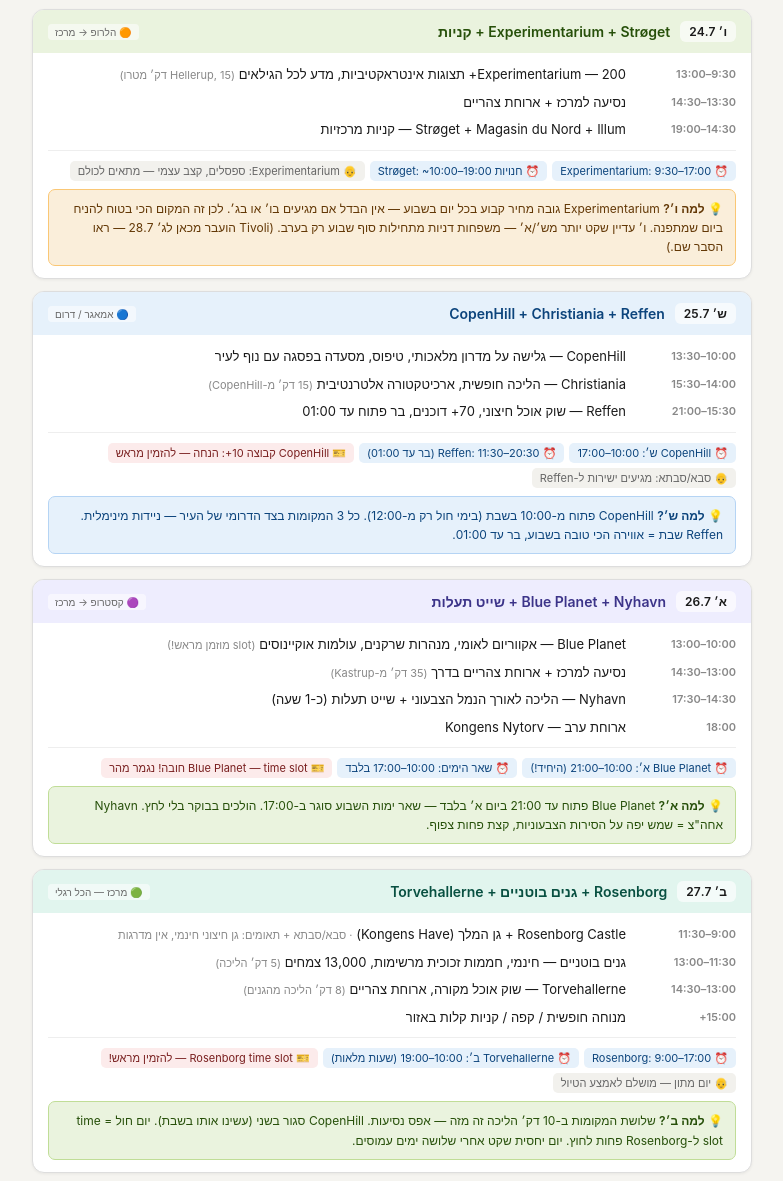
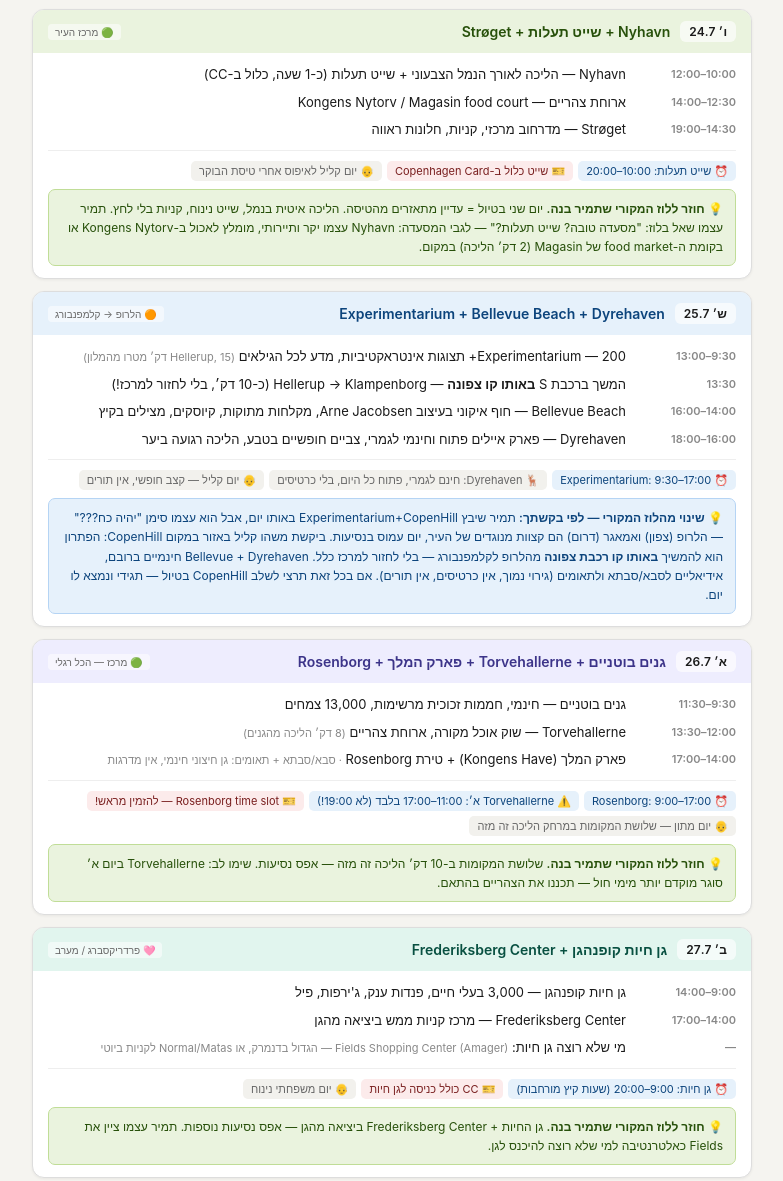
Before and after one commit to Juliasavransky/luz, a plain HTML site: page index.html in a window 1280 px wide. Shown: the part 506-1687 px from the top of the page, without its empty margins (248-1031 px from the left). Drawn offline with Linux system fonts and the light colour scheme.

Commit message:
fix for tamir

```diff
--- a/index.html
+++ b/index.html
@@ -210,99 +210,97 @@
     </div>
   </div>
 
-  <!-- DAY 2: EXPERIMENTARIUM -->
+  <!-- DAY 2: NYHAVN + STRØGET -->
   <div class="day-card">
     <div class="dh fri">
       <span class="dpill">ו׳ 24.7</span>
-      <span class="dtitle fri">Experimentarium + Strøget + קניות</span>
-      <span class="dzone">🟠 הלרופ → מרכז</span>
+      <span class="dtitle fri">Nyhavn + שייט תעלות + Strøget</span>
+      <span class="dzone">🟢 מרכז העיר</span>
     </div>
     <div class="db">
       <div class="tl">
-        <span class="ts">9:30–13:00</span><span class="tc">Experimentarium — 200+ תצוגות אינטראקטיביות, מדע לכל הגילאים <small>(Hellerup, 15 דק׳ מטרו)</small></span>
-        <span class="ts">13:30–14:30</span><span class="tc">נסיעה למרכז + ארוחת צהריים</span>
-        <span class="ts">14:30–19:00</span><span class="tc">Strøget + Magasin du Nord + Illum — קניות מרכזיות</span>
+        <span class="ts">10:00–12:00</span><span class="tc">Nyhavn — הליכה לאורך הנמל הצבעוני + שייט תעלות (כ-1 שעה, כלול ב-CC)</span>
+        <span class="ts">12:30–14:00</span><span class="tc">ארוחת צהריים — Kongens Nytorv / Magasin food court</span>
+        <span class="ts">14:30–19:00</span><span class="tc">Strøget — מדרחוב מרכזי, קניות, חלונות ראווה</span>
+      </div>
+      <div class="divider"></div>
+      <div class="tags">
+        <span class="tag th">⏰ שייט תעלות: 10:00–20:00</span>
+        <span class="tag tk">🎫 שייט כלול ב-Copenhagen Card</span>
+        <span class="tag tn">👴 יום קליל לאיפוס אחרי טיסת הבוקר</span>
+      </div>
+      <div class="tip green">💡 <b>חוזר ללוז המקורי שתמיר בנה.</b> יום שני בטיול = עדיין מתאזרים מהטיסה. הליכה איטית בנמל, שייט נינוח, קניות בלי לחץ. תמיר עצמו שאל בלוז: "מסעדה טובה? שייט תעלות?" — לגבי המסעדה: Nyhavn עצמו יקר ותיירותי, מומלץ לאכול ב-Kongens Nytorv או בקומת ה-food market של Magasin (2 דק׳ הליכה) במקום.</div>
+    </div>
+  </div>
+
+  <!-- DAY 3: EXPERIMENTARIUM + BELLEVUE + DYREHAVEN -->
+  <div class="day-card">
+    <div class="dh sat">
+      <span class="dpill">ש׳ 25.7</span>
+      <span class="dtitle sat">Experimentarium + Bellevue Beach + Dyrehaven</span>
+      <span class="dzone">🟠 הלרופ → קלמפנבורג</span>
+    </div>
+    <div class="db">
+      <div class="tl">
+        <span class="ts">9:30–13:00</span><span class="tc">Experimentarium — 200+ תצוגות אינטראקטיביות, מדע לכל הגילאים <small>(Hellerup, 15 דק׳ מטרו מהמלון)</small></span>
+        <span class="ts">13:30</span><span class="tc">המשך ברכבת S <b>באותו קו צפונה</b> — Hellerup → Klampenborg (כ-10 דק׳, בלי לחזור למרכז!)</span>
+        <span class="ts">14:00–16:00</span><span class="tc">Bellevue Beach — חוף איקוני בעיצוב Arne Jacobsen, מקלחות מתוקות, קיוסקים, מצילים בקיץ</span>
+        <span class="ts">16:00–18:00</span><span class="tc">Dyrehaven — פארק איילים פתוח וחינמי לגמרי, צביים חופשיים בטבע, הליכה רגועה ביער</span>
       </div>
       <div class="divider"></div>
       <div class="tags">
         <span class="tag th">⏰ Experimentarium: 9:30–17:00</span>
-        <span class="tag th">⏰ חנויות Strøget: ~10:00–19:00</span>
-        <span class="tag tn">👴 Experimentarium: ספסלים, קצב עצמי — מתאים לכולם</span>
+        <span class="tag tn">🦌 Dyrehaven: חינם לגמרי, פתוח כל היום, בלי כרטיסים</span>
+        <span class="tag tn">👴 יום קליל — קצב חופשי, אין תורים</span>
       </div>
-      <div class="tip amber">💡 <b>למה ו׳?</b> Experimentarium גובה מחיר קבוע בכל יום בשבוע — אין הבדל אם מגיעים בו׳ או בג׳. לכן זה המקום הכי בטוח להניח ביום שמתפנה. ו׳ עדיין שקט יותר מש׳/א׳ — משפחות דניות מתחילות סוף שבוע רק בערב. (Tivoli הועבר מכאן לג׳ 28.7 — ראו הסבר שם.)</div>
+      <div class="tip blue">💡 <b>שינוי מהלוז המקורי — לפי בקשתך:</b> תמיר שיבץ Experimentarium+CopenHill באותו יום, אבל הוא עצמו סימן "יהיה כח???" — הלרופ (צפון) ואמאגר (דרום) הם קצוות מנוגדים של העיר, יום עמוס בנסיעות. ביקשת משהו קליל באזור במקום CopenHill: הפתרון הוא להמשיך <b>באותו קו רכבת צפונה</b> מהלרופ לקלמפנבורג — בלי לחזור למרכז כלל. Bellevue + Dyrehaven חינמיים ברובם, אידיאליים לסבא/סבתא ולתאומים (גירוי נמוך, אין כרטיסים, אין תורים). אם בכל זאת תרצי לשלב CopenHill בטיול — תגידי ונמצא לו יום.</div>
     </div>
   </div>
 
-  <!-- DAY 3: AMAGER -->
-  <div class="day-card">
-    <div class="dh sat">
-      <span class="dpill">ש׳ 25.7</span>
-      <span class="dtitle sat">CopenHill + Christiania + Reffen</span>
-      <span class="dzone">🔵 אמאגר / דרום</span>
-    </div>
-    <div class="db">
-      <div class="tl">
-        <span class="ts">10:00–13:30</span><span class="tc">CopenHill — גלישה על מדרון מלאכותי, טיפוס, מסעדה בפסגה עם נוף לעיר</span>
-        <span class="ts">14:00–15:30</span><span class="tc">Christiania — הליכה חופשית, ארכיטקטורה אלטרנטיבית <small>(15 דק׳ מ-CopenHill)</small></span>
-        <span class="ts">15:30–21:00</span><span class="tc">Reffen — שוק אוכל חיצוני, 70+ דוכנים, בר פתוח עד 01:00</span>
-      </div>
-      <div class="divider"></div>
-      <div class="tags">
-        <span class="tag th">⏰ CopenHill ש׳: 10:00–17:00</span>
-        <span class="tag th">⏰ Reffen: 11:30–20:30 (בר עד 01:00)</span>
-        <span class="tag tk">🎫 CopenHill קבוצה 10+: הנחה — להזמין מראש</span>
-        <span class="tag tn">👴 סבא/סבתא: מגיעים ישירות ל-Reffen</span>
-      </div>
-      <div class="tip blue">💡 <b>למה ש׳?</b> CopenHill פתוח מ-10:00 בשבת (בימי חול רק מ-12:00). כל 3 המקומות בצד הדרומי של העיר — ניידות מינימלית. Reffen שבת = אווירה הכי טובה בשבוע, בר עד 01:00.</div>
-    </div>
-  </div>
-
-  <!-- DAY 4: BLUE PLANET + NYHAVN -->
+  <!-- DAY 4: ROSENBORG CLUSTER -->
   <div class="day-card">
     <div class="dh sun">
       <span class="dpill">א׳ 26.7</span>
-      <span class="dtitle sun">Blue Planet + Nyhavn + שייט תעלות</span>
-      <span class="dzone">🟣 קסטרופ → מרכז</span>
-    </div>
-    <div class="db">
-      <div class="tl">
-        <span class="ts">10:00–13:00</span><span class="tc">Blue Planet — אקווריום לאומי, מנהרות שרקנים, עולמות אוקיינוסים <small>(slot מוזמן מראש!)</small></span>
-        <span class="ts">13:00–14:30</span><span class="tc">נסיעה למרכז + ארוחת צהריים בדרך <small>(35 דק׳ מ-Kastrup)</small></span>
-        <span class="ts">14:30–17:30</span><span class="tc">Nyhavn — הליכה לאורך הנמל הצבעוני + שייט תעלות (כ-1 שעה)</span>
-        <span class="ts">18:00</span><span class="tc">ארוחת ערב — Kongens Nytorv</span>
-      </div>
-      <div class="divider"></div>
-      <div class="tags">
-        <span class="tag th">⏰ Blue Planet א׳: 10:00–21:00 (היחיד!)</span>
-        <span class="tag th">⏰ שאר הימים: 10:00–17:00 בלבד</span>
-        <span class="tag tk">🎫 Blue Planet — time slot חובה! נגמר מהר</span>
-      </div>
-      <div class="tip green">💡 <b>למה א׳?</b> Blue Planet פתוח עד 21:00 ביום א׳ בלבד — שאר ימות השבוע סוגר ב-17:00. הולכים בבוקר בלי לחץ. Nyhavn אחה"צ = שמש יפה על הסירות הצבעוניות, קצת פחות צפוף.</div>
-    </div>
-  </div>
-
-  <!-- DAY 5: ROSENBORG CLUSTER -->
-  <div class="day-card">
-    <div class="dh mon">
-      <span class="dpill">ב׳ 27.7</span>
-      <span class="dtitle mon">Rosenborg + גנים בוטניים + Torvehallerne</span>
+      <span class="dtitle sun">גנים בוטניים + Torvehallerne + פארק המלך + Rosenborg</span>
       <span class="dzone">🟢 מרכז — הכל רגלי</span>
     </div>
     <div class="db">
       <div class="tl">
-        <span class="ts">9:00–11:30</span><span class="tc">Rosenborg Castle + גן המלך (Kongens Have) <small>· סבא/סבתא + תאומים: גן חיצוני חינמי, אין מדרגות</small></span>
-        <span class="ts">11:30–13:00</span><span class="tc">גנים בוטניים — חינמי, חממות זכוכית מרשימות, 13,000 צמחים <small>(5 דק׳ הליכה)</small></span>
-        <span class="ts">13:00–14:30</span><span class="tc">Torvehallerne — שוק אוכל מקורה, ארוחת צהריים <small>(8 דק׳ הליכה מהגנים)</small></span>
-        <span class="ts">15:00+</span><span class="tc">מנוחה חופשית / קפה / קניות קלות באזור</span>
+        <span class="ts">9:30–11:30</span><span class="tc">גנים בוטניים — חינמי, חממות זכוכית מרשימות, 13,000 צמחים</span>
+        <span class="ts">12:00–13:30</span><span class="tc">Torvehallerne — שוק אוכל מקורה, ארוחת צהריים <small>(8 דק׳ הליכה מהגנים)</small></span>
+        <span class="ts">14:00–17:00</span><span class="tc">פארק המלך (Kongens Have) + טירת Rosenborg <small>· סבא/סבתא + תאומים: גן חיצוני חינמי, אין מדרגות</small></span>
       </div>
       <div class="divider"></div>
       <div class="tags">
         <span class="tag th">⏰ Rosenborg: 9:00–17:00</span>
-        <span class="tag th">⏰ Torvehallerne ב׳: 10:00–19:00 (שעות מלאות)</span>
+        <span class="tag th">⚠️ Torvehallerne א׳: 11:00–17:00 בלבד (לא 19:00!)</span>
         <span class="tag tk">🎫 Rosenborg time slot — להזמין מראש!</span>
-        <span class="tag tn">👴 יום מתון — מושלם לאמצע הטיול</span>
+        <span class="tag tn">👴 יום מתון — שלושת המקומות במרחק הליכה זה מזה</span>
       </div>
-      <div class="tip green">💡 <b>למה ב׳?</b> שלושת המקומות ב-10 דק׳ הליכה זה מזה — אפס נסיעות. CopenHill סגור בשני (עשינו אותו בשבת). יום חול = time slot ל-Rosenborg פחות לחוץ. יום יחסית שקט אחרי שלושה ימים עמוסים.</div>
+      <div class="tip green">💡 <b>חוזר ללוז המקורי שתמיר בנה.</b> שלושת המקומות ב-10 דק׳ הליכה זה מזה — אפס נסיעות. שימו לב: Torvehallerne ביום א׳ סוגר מוקדם יותר מימי חול — תכננו את הצהריים בהתאם.</div>
+    </div>
+  </div>
+
+  <!-- DAY 5: ZOO -->
+  <div class="day-card">
+    <div class="dh mon">
+      <span class="dpill">ב׳ 27.7</span>
+      <span class="dtitle mon">גן חיות קופנהגן + Frederiksberg Center</span>
+      <span class="dzone">🩷 פרדריקסברג / מערב</span>
+    </div>
+    <div class="db">
+      <div class="tl">
+        <span class="ts">9:00–14:00</span><span class="tc">גן חיות קופנהגן — 3,000 בעלי חיים, פנדות ענק, ג'ירפות, פיל</span>
+        <span class="ts">14:00–17:00</span><span class="tc">Frederiksberg Center — מרכז קניות ממש ביציאה מהגן</span>
+        <span class="ts">—</span><span class="tc">מי שלא רוצה גן חיות: <small>Fields Shopping Center (Amager) — הגדול בדנמרק, או Normal/Matas לקניות ביוטי</small></span>
+      </div>
+      <div class="divider"></div>
+      <div class="tags">
+        <span class="tag th">⏰ גן חיות: 9:00–20:00 (שעות קיץ מורחבות)</span>
+        <span class="tag tk">🎫 CC כולל כניסה לגן חיות</span>
+        <span class="tag tn">👴 יום משפחתי נינוח</span>
+      </div>
+      <div class="tip green">💡 <b>חוזר ללוז המקורי שתמיר בנה.</b> גן החיות + Frederiksberg Center ביציאה מהגן — אפס נסיעות נוספות. תמיר עצמו ציין את Fields כאלטרנטיבה למי שלא רוצה להיכנס לגן.</div>
     </div>
   </div>
 
@@ -323,32 +321,34 @@
         <span class="tag th">⏰ ג׳: 11:00–23:00 (שעה אחת מוקדם מו׳/ש׳)</span>
         <span class="tag tk">🎫 כניסה + Ride Pass בתמחור דינמי — ביום חול זול יותר!</span>
         <span class="tag tn">👴 סבא/סבתא: גן + מסעדות, בלי הגבהות</span>
+        <span class="tag tw">⚠️ תמיר סימן בלוז: לבדוק מזג אוויר — גן חוץ, גשם משבש</span>
       </div>
       <div class="tip green">💡 <b>למה ג׳ ולא ו׳ כמו במקור?</b> Tivoli משתמש בתמחור דינמי לפי ביקוש — ימי ו׳/ש׳ יקרים יותר <b>וגם</b> עמוסים משמעותית יותר (זה אטרקציית פארק שעשועים קלאסית עם תמחור שיא/שפל). ביום חול (ג׳) המחיר נמוך יותר וגם הפארק רגוע יותר — לקבוצה של 11, זה חיסכון מורגש על כניסה + Ride Pass. <b>המחיר היחיד שמשתנה בלוח:</b> בדקו את לוח השנה ב-tivoli.dk לפני ההזמנה — התמחור היומי מתעדכן באתר. <b>החיסרון היחיד:</b> סגירה ב-23:00 במקום חצות — שעה אחת פחות בערב.</div>
     </div>
   </div>
 
-  <!-- DAY 7: ZOO -->
+  <!-- DAY 7: BLUE PLANET + CHRISTIANIA + REFFEN -->
   <div class="day-card">
     <div class="dh wed">
       <span class="dpill">ד׳ 29.7</span>
-      <span class="dtitle wed">גן חיות קופנהגן + Frederiksberg Center</span>
-      <span class="dzone">🩷 פרדריקסברג / מערב</span>
+      <span class="dtitle wed">Blue Planet + Christiania + Reffen</span>
+      <span class="dzone">🟣 קסטרופ → אמאגר</span>
     </div>
     <div class="db">
       <div class="tl">
-        <span class="ts">9:00–14:00</span><span class="tc">גן חיות קופנהגן — 3,000 בעלי חיים, פנדות ענק, ג'ירפות, פיל</span>
-        <span class="ts">14:00–17:00</span><span class="tc">Frederiksberg Center — מרכז קניות ממש ביציאה מהגן</span>
-        <span class="ts">—</span><span class="tc">מי שלא רוצה גן חיות: <small>Fields Shopping Center (Amager) — הגדול בדנמרק</small></span>
-        <span class="ts">19:00</span><span class="tc">ארוחת ערב אחרונה — יום אחרון בקופנהגן!</span>
+        <span class="ts">10:00–13:00</span><span class="tc">Blue Planet — אקווריום לאומי, מנהרות שרקנים, עולמות אוקיינוסים <small>(slot מוזמן מראש!)</small></span>
+        <span class="ts">13:30–14:30</span><span class="tc">נסיעה לכריסטיאנהאון + ארוחת צהריים בדרך</span>
+        <span class="ts">14:30–16:00</span><span class="tc">Christiania — הליכה חופשית, ארכיטקטורה אלטרנטיבית</span>
+        <span class="ts">16:00–20:30</span><span class="tc">Reffen — שוק אוכל חיצוני, 70+ דוכנים, ארוחת ערב אחרונה!</span>
       </div>
       <div class="divider"></div>
       <div class="tags">
-        <span class="tag th">⏰ גן חיות: 9:00–20:00 (שעות קיץ מורחבות)</span>
-        <span class="tag tk">🎫 CC כולל כניסה לגן חיות</span>
+        <span class="tag th">⚠️ Blue Planet ד׳: 10:00–17:00 (לא 21:00 כמו ביום א׳!)</span>
+        <span class="tag th">⏰ Reffen: 11:30–20:30</span>
+        <span class="tag tk">🎫 Blue Planet — time slot חובה! נגמר מהר</span>
         <span class="tag tw">⚠️ מחר טיסה 11:45 — לא לנשאר עד מאוחר בלילה</span>
       </div>
-      <div class="tip green">💡 <b>למה ד׳?</b> גן החיות = יום נינוח ומשפחתי, מושלם כיום אחרון. Frederiksberg Center ממש ביציאה מהגן. רביעי = שקט יחסית. ארוחת ערב אחרונה בעיר — לשמור כוח לבוקר מוקדם.</div>
+      <div class="tip green">💡 <b>חוזר ללוז המקורי שתמיר בנה.</b> שימי לב: ביום ד׳ Blue Planet סוגר ב-17:00 (לא 21:00 כמו ביום א׳ בלבד) — תכננו את הבוקר בלי לחץ ובלי לדחוק את הסוף. אם רוצים לשמור על השעות המורחבות, אפשר להזיז את זה ליום א׳ במקום — תגידי ונסדר בהתאם. ארוחת ערב אחרונה ב-Reffen — שמרו כוח לבוקר מוקדם.</div>
     </div>
   </div>
 
```
